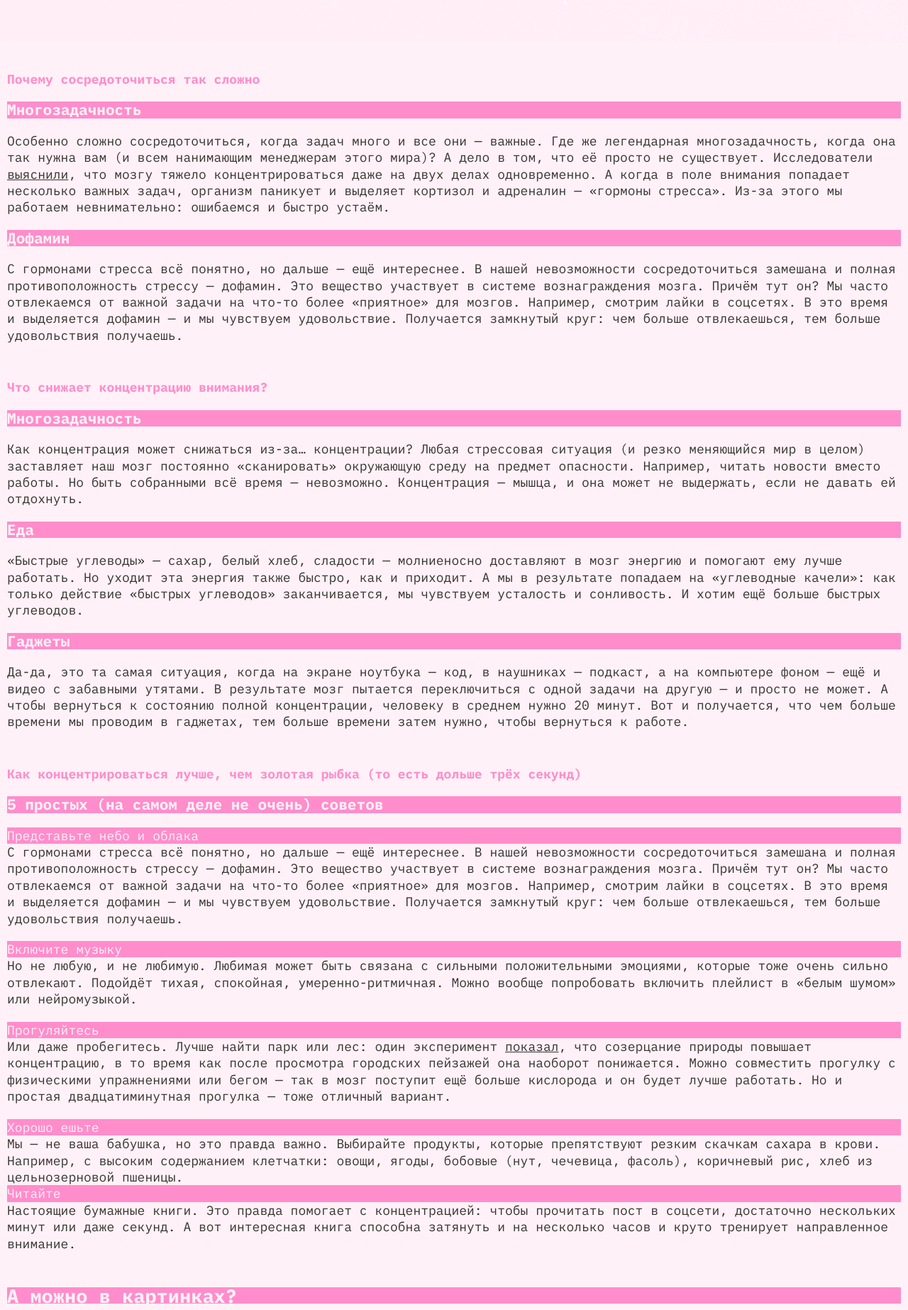
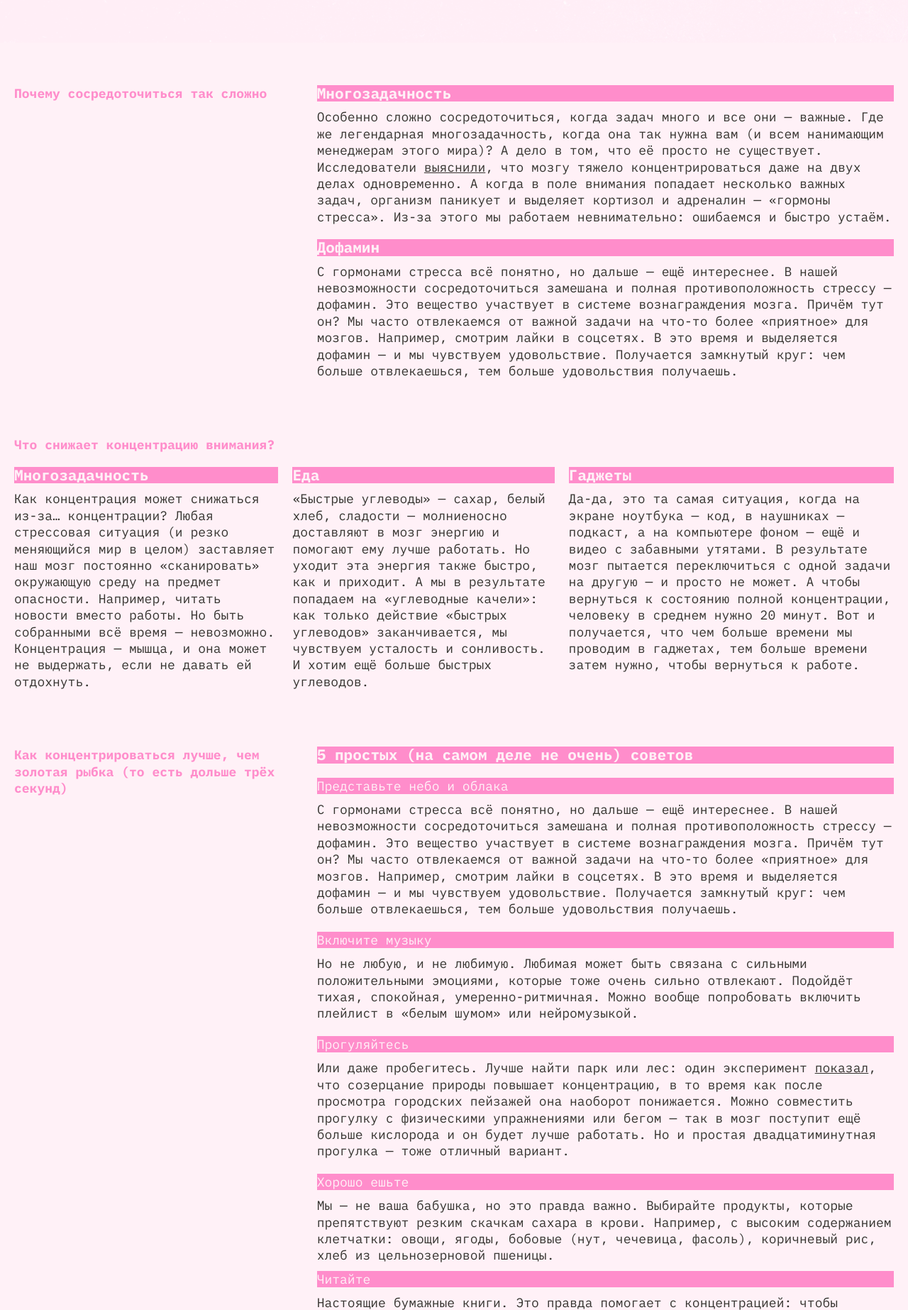
Before and after one commit to Forne/slozhno-sosredotochitsya, a plain HTML site: page index.html in a window 1280 px wide. Shown: the part 740-2586 px from the top of the page at 71% size. Drawn offline with Linux system fonts and the light colour scheme.

Commit message:
Add grids for tablets

```diff
--- a/index.html
+++ b/index.html
@@ -54,82 +54,94 @@
     </header>
 
     <main class="main">
-      <section class="section">
+      <section class="section section_column">
         <h2 class="section__heading">Почему сосредоточиться так сложно</h2>
         <article class="section__content">
-          <h3 class="section__content__title title-decor">Многозадачность</h3>
-          <p class="section__content__text">
+          <div class="card">
+            <h3 class="card__title title-decor">Многозадачность</h3>
+            <p class="card__text">
               Особенно сложно сосредоточиться, когда задач много и все они —
-            важные. Где же легендарная многозадачность, когда она так нужна вам
-            (и всем нанимающим менеджерам этого мира)? А дело в том, что её
-            просто не существует. Исследователи
+              важные. Где же легендарная многозадачность, когда она так нужна
+              вам (и всем нанимающим менеджерам этого мира)? А дело в том, что
+              её просто не существует. Исследователи
               <a href="https://dana.org/article/multicosts-of-multitasking/"
                 >выяснили</a
               >, что мозгу тяжело концентрироваться даже на двух делах
               одновременно. А когда в поле внимания попадает несколько важных
-            задач, организм паникует и выделяет кортизол и адреналин — «гормоны
-            стресса». Из-за этого мы работаем невнимательно: ошибаемся и быстро
-            устаём.
+              задач, организм паникует и выделяет кортизол и адреналин —
+              «гормоны стресса». Из-за этого мы работаем невнимательно:
+              ошибаемся и быстро устаём.
             </p>
-          <h3 class="section__content__title title-decor">Дофамин</h3>
-          <p class="section__content__text">
-            С гормонами стресса всё понятно, но дальше — ещё интереснее. В нашей
-            невозможности сосредоточиться замешана и полная противоположность
-            стрессу — дофамин. Это вещество участвует в системе вознаграждения
-            мозга. Причём тут он? Мы часто отвлекаемся от важной задачи на
-            что-то более «приятное» для мозгов. Например, смотрим лайки в
-            соцсетях. В это время и выделяется дофамин — и мы чувствуем
-            удовольствие. Получается замкнутый круг: чем больше отвлекаешься,
-            тем больше удовольствия получаешь.
+          </div>
+          <div class="card">
+            <h3 class="card__title title-decor">Дофамин</h3>
+            <p class="card__text">
+              С гормонами стресса всё понятно, но дальше — ещё интереснее. В
+              нашей невозможности сосредоточиться замешана и полная
+              противоположность стрессу — дофамин. Это вещество участвует в
+              системе вознаграждения мозга. Причём тут он? Мы часто отвлекаемся
+              от важной задачи на что-то более «приятное» для мозгов. Например,
+              смотрим лайки в соцсетях. В это время и выделяется дофамин — и мы
+              чувствуем удовольствие. Получается замкнутый круг: чем больше
+              отвлекаешься, тем больше удовольствия получаешь.
             </p>
+          </div>
         </article>
       </section>
 
       <section class="section">
         <h2 class="section__heading">Что снижает концентрацию внимания?</h2>
-        <article class="section__content">
-          <h3 class="section__content__title title-decor">Многозадачность</h3>
-          <p class="section__content__text">
+        <article class="section__content section__content_column">
+          <div class="card">
+            <h3 class="card__title title-decor">Многозадачность</h3>
+            <p class="card__text">
               Как концентрация может снижаться из-за… концентрации? Любая
-            стрессовая ситуация (и резко меняющийся мир в целом) заставляет наш
-            мозг постоянно «сканировать» окружающую среду на предмет опасности.
-            Например, читать новости вместо работы. Но быть собранными всё время
-            — невозможно. Концентрация — мышца, и она может не выдержать, если
-            не давать ей отдохнуть.
+              стрессовая ситуация (и резко меняющийся мир в целом) заставляет
+              наш мозг постоянно «сканировать» окружающую среду на предмет
+              опасности. Например, читать новости вместо работы. Но быть
+              собранными всё время — невозможно. Концентрация — мышца, и она
+              может не выдержать, если не давать ей отдохнуть.
             </p>
-          <h3 class="section__content__title title-decor">Еда</h3>
-          <p class="section__content__text">
+          </div>
+          <div class="card">
+            <h3 class="card__title title-decor">Еда</h3>
+            <p class="card__text">
               «Быстрые углеводы» — сахар, белый хлеб, сладости — молниеносно
               доставляют в мозг энергию и помогают ему лучше работать. Но уходит
-            эта энергия также быстро, как и приходит. А мы в результате попадаем
-            на «углеводные качели»: как только действие «быстрых углеводов»
-            заканчивается, мы чувствуем усталость и сонливость. И хотим ещё
-            больше быстрых углеводов.
+              эта энергия также быстро, как и приходит. А мы в результате
+              попадаем на «углеводные качели»: как только действие «быстрых
+              углеводов» заканчивается, мы чувствуем усталость и сонливость. И
+              хотим ещё больше быстрых углеводов.
             </p>
-          <h3 class="section__content__title title-decor">Гаджеты</h3>
-          <p class="section__content__text">
+          </div>
+          <div class="card">
+            <h3 class="card__title title-decor">Гаджеты</h3>
+            <p class="card__text">
               Да-да, это та самая ситуация, когда на экране ноутбука — код, в
-            наушниках — подкаст, а на компьютере фоном — ещё и видео с забавными
-            утятами. В результате мозг пытается переключиться с одной задачи на
-            другую — и просто не может. А чтобы вернуться к состоянию полной
-            концентрации, человеку в среднем нужно 20 минут. Вот и получается,
-            что чем больше времени мы проводим в гаджетах, тем больше времени
-            затем нужно, чтобы вернуться к работе.
+              наушниках — подкаст, а на компьютере фоном — ещё и видео с
+              забавными утятами. В результате мозг пытается переключиться с
+              одной задачи на другую — и просто не может. А чтобы вернуться к
+              состоянию полной концентрации, человеку в среднем нужно 20 минут.
+              Вот и получается, что чем больше времени мы проводим в гаджетах,
+              тем больше времени затем нужно, чтобы вернуться к работе.
             </p>
+          </div>
         </article>
       </section>
 
-      <section class="section">
+      <section class="section section_column">
         <h2 class="section__heading">
           Как концентрироваться лучше, чем золотая рыбка (то есть дольше трёх
           секунд)
         </h2>
         <article class="section__content">
-          <h3 class="section__content__title title-decor">
+          <h3 class="card__title title-decor">
             5 простых (на самом деле не очень) советов
           </h3>
           <div class="card">
-            <p class="card__subtitle title-decor">Представьте небо и облака</p>
+            <h4 class="card__subtitle title-decor">
+              Представьте небо и облака
+            </h4>
             <p class="card__text">
               С гормонами стресса всё понятно, но дальше — ещё интереснее. В
               нашей невозможности сосредоточиться замешана и полная
@@ -142,9 +154,7 @@
             </p>
           </div>
           <div class="card">
-            <p class="section__content__subtitle title-decor">
-              Включите музыку
-            </p>
+            <h4 class="card__subtitle title-decor">Включите музыку</h4>
             <p class="card__text">
               Но не любую, и не любимую. Любимая может быть связана с сильными
               положительными эмоциями, которые тоже очень сильно отвлекают.
@@ -153,7 +163,7 @@
             </p>
           </div>
           <div class="card">
-            <p class="section__content__subtitle title-decor">Прогуляйтесь</p>
+            <h4 class="card__subtitle title-decor">Прогуляйтесь</h4>
             <p class="card__text">
               Или даже пробегитесь. Лучше найти парк или лес: один эксперимент
               <a
@@ -167,14 +177,14 @@
             </p>
           </div>
           <div class="card">
-            <p class="section__content__subtitle title-decor">Хорошо ешьте</p>
+            <h4 class="card__subtitle title-decor">Хорошо ешьте</h4>
             <p class="card__text">
               Мы — не ваша бабушка, но это правда важно. Выбирайте продукты,
               которые препятствуют резким скачкам сахара в крови. Например, с
               высоким содержанием клетчатки: овощи, ягоды, бобовые (нут,
               чечевица, фасоль), коричневый рис, хлеб из цельнозерновой пшеницы.
             </p>
-            <p class="section__content__subtitle title-decor">Читайте</p>
+            <h4 class="card__subtitle title-decor">Читайте</h4>
             <p class="card__text">
               Настоящие бумажные книги. Это правда помогает с концентрацией:
               чтобы прочитать пост в соцсети, достаточно нескольких минут или
--- a/styles/dark.css
+++ b/styles/dark.css
@@ -5,10 +5,6 @@
 */
 
 .page.theme_dark {
-  /* сохраните этот селектор в приведённом виде.
-    Так стили написанные ниже будут иметь больший вес,
-    чем стили в медиазапросе предпочтений пользователя
-  */
   --bg-color: #000028;
   --accent-color: #FF0070;
   --text-color: #F1B2CE;
--- a/styles/light.css
+++ b/styles/light.css
@@ -5,10 +5,6 @@
 */
 
 .page.theme_light {
-  /* сохраните этот селектор в приведённом виде.
-    Так стили написанные ниже будут иметь больший вес,
-    чем стили в медиазапросе предпочтений пользователя
-  */
   --bg-color: #FFF1F7;
   --accent-color: #FF8DCB;
   --text-color: #353430;
--- a/styles/style.css
+++ b/styles/style.css
@@ -1,7 +1,6 @@
 /* Основные стили проекта. Это стили для темы, которую вы верстаете первой. */
 
 .page {
-  /* сохраните в разметке и стилях класс page. На его основе работает скрипт. */
   background-color: var(--bg-color);
   color: var(--text-color);
   font-size: 18px;
@@ -28,10 +27,24 @@
   padding: 40px 10px;
 }
 
+@media (width >= 768px) {
+  .main {
+    gap: 80px;
+    padding: 60px 20px;
+  }
+}
+
 .section {
   display: flex;
   flex-direction: column;
   gap: 20px;
+}
+
+@media (width >= 768px) {
+  .section_column {
+    display: grid;
+    grid-template-columns: 1fr 2fr;
+  }
 }
 
 .section__heading {
@@ -45,13 +58,26 @@
   gap: 20px;
 }
 
-.section__content__title {
+@media (width >= 1024px) {
+  .section__content_column {
+    display: flex;
+    flex-direction: row;
+  }
+}
+
+.card {
+  display: flex;
+  flex-direction: column;
+  gap: 10px;
+}
+
+.card__title {
   color: var(--accent-color);
 }
 
-.section__content__subtitle {
+.card__subtitle {
   color: var(--accent-color);
-  /*font-weight: 400;*/
+  font-weight: 400;
 }
 
 .gallery {
@@ -60,8 +86,36 @@
   gap: 10px;
 }
 
+@media (width >= 768px) {
+  .gallery {
+    display: grid;
+    gap: 20px;
+    grid-template-columns: repeat(3, 1fr);
+  }
+
+  .gallery__img:nth-child(1) {
+    grid-column: 1 / 3;
+  }
+
+  .gallery__img:nth-child(2) {
+    grid-column: 3 / 4;
+    grid-row: 1 / 3;
+  }
+
+  .gallery__img:nth-child(3) {
+    grid-column: 1 / 2;
+    grid-row: 2 / 4;
+  }
+
+  .gallery__img:nth-child(5) {
+    grid-column: 2 / 4;
+    grid-row: 3 / 4;
+  }
+}
+
 .gallery__img img {
   width: 100%;
+  height: 100%;
   object-fit: cover;
   object-position: center;
 }
```
Also changed, not shown: sections.txt (added). Lines whose indentation alone changed are shown as unchanged.
